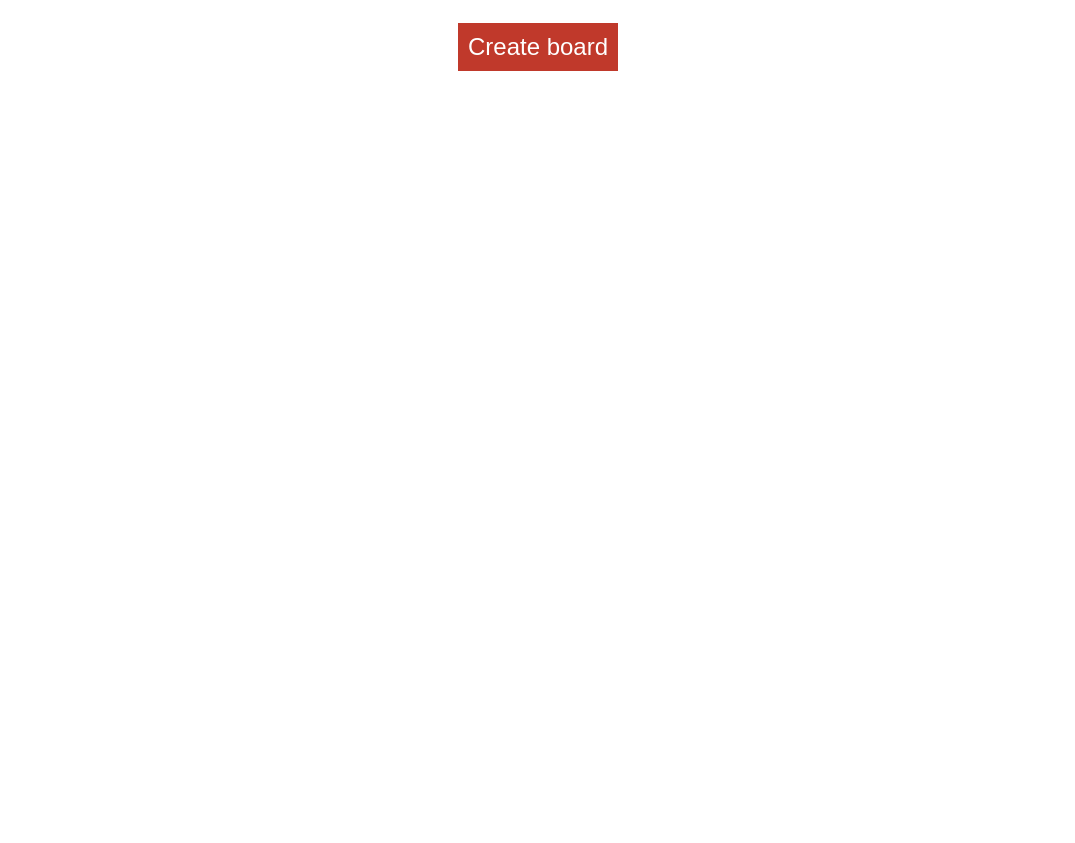
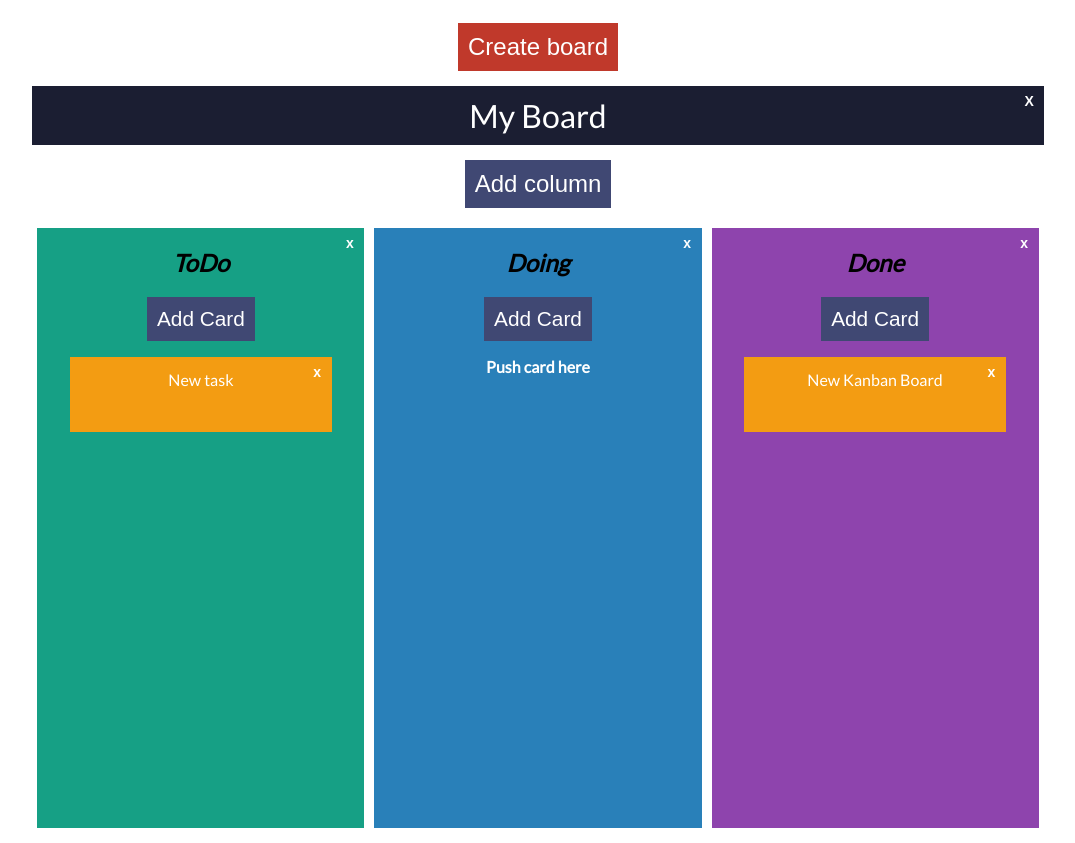
Before and after one commit to bartekma89/JS_OOP_11.6, a website: page index.html in a window 1280 px wide. Shown: the whole page, without its empty margins (102-1177 px from the left). Before the commit the page ends 800 px from the top, so only its background shows below. Drawn offline with nearby package versions, Linux system fonts and the light colour scheme.

Commit message:
all tasks are over

```diff
--- a/index.html
+++ b/index.html
@@ -11,12 +11,8 @@
 <body>
 
 	<div id="container">
-	<button class="create-board">Create board</button>
-		<!--<div class="board">
-			<h1 class="board-title">Kanban board</h1>
-			<button class="create-column">Add column</button>
-			<div class="column-container"></div>
-		</div>-->
+		<button class="create-board">Create board</button>
+
 	</div>
 
 	<script src="https://code.jquery.com/jquery-3.2.1.min.js" integrity="sha256-hwg4gsxgFZhOsEEamdOYGBf13FyQuiTwlAQgxVSNgt4=" crossorigin="anonymous"></script>
--- a/js/scripts.js
+++ b/js/scripts.js
@@ -44,7 +44,6 @@ $(function () {
 
 			return $column;
 		}
-
 	}
 
 	Column.prototype = {
@@ -58,7 +57,6 @@ $(function () {
 		}
 	};
 
-	//card
 	function Card(description) {
 		var self = this;
 
@@ -173,11 +171,6 @@ $(function () {
 		}).disableSelection();
 	}
 
-	/*$('.create-column').click(function () {
-		var columnName = prompt('Enter a column name', 'Column name');
-		board.addColumn(new Column(columnName));
-	});*/
-
 	function checkList() {
 		$('.column-card-list').each(function () {
 			if ($(this).find('li').length > 1) {
@@ -188,5 +181,29 @@ $(function () {
 		});
 	}
 
+	function createBoard(name) {
+		var board = new Board(name);
+		$('.create-board').after(board.$element);
+
+		return board;
+	}
+
+	var board1 = createBoard('My Board');
+
+	var toDo = new Column('ToDo');
+	var doing = new Column('Doing');
+	var done = new Column('Done');
+
+	var card1 = new Card('New task');
+	var card2 = new Card('New Kanban Board');
+
+
+	board1.addColumn(toDo);
+	board1.addColumn(doing);
+	board1.addColumn(done);
+
+	toDo.addCard(card1);
+	done.addCard(card2);
+
 	checkList();
 });
```
